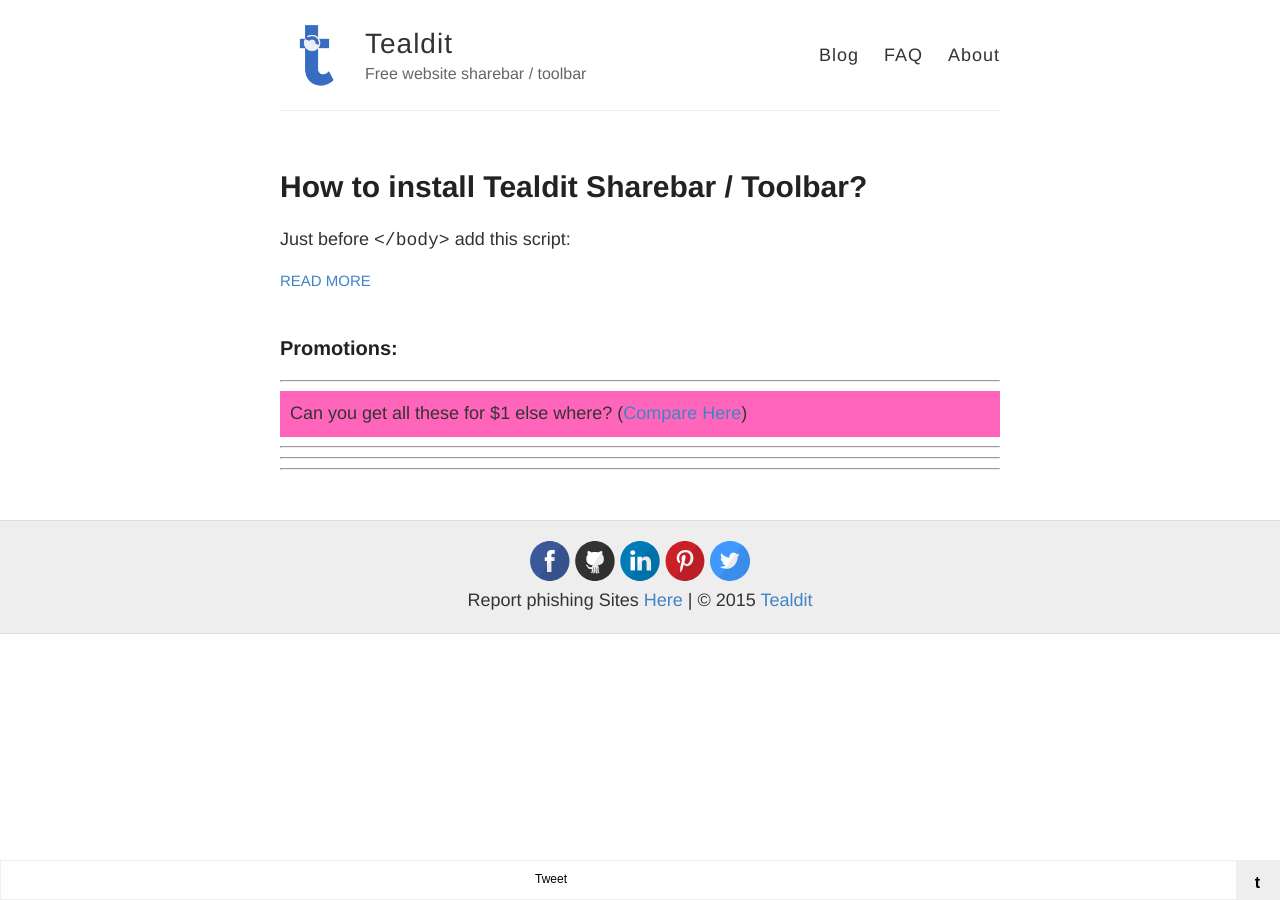
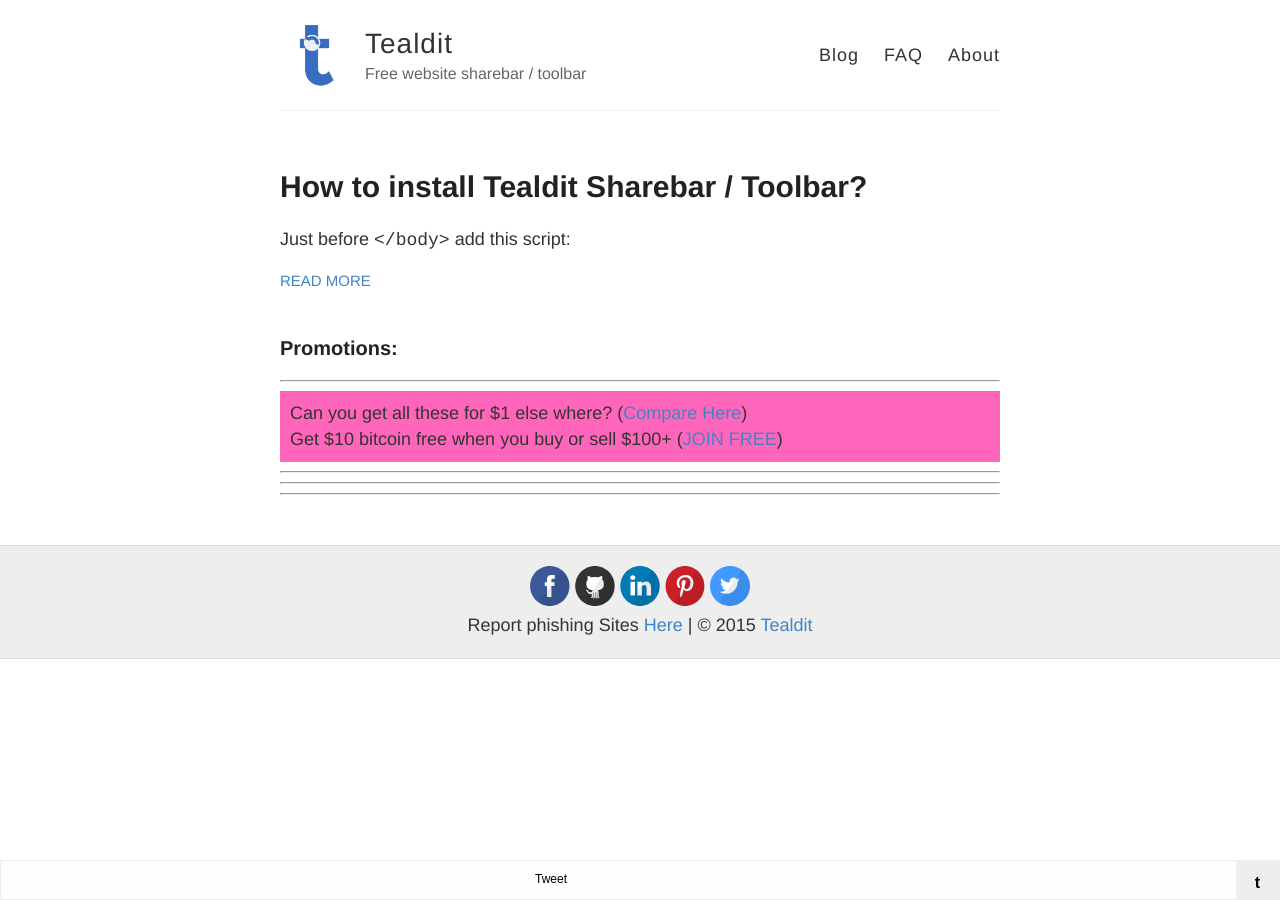
Before and after one commit to tealdit/tealdit.github.io, a Jekyll site: the page built from index.html, in a window 1280 px wide. Built offline with Jekyll 4.4.1, drawn with Linux system fonts in a browser that asks for light colours; nearby versions of some CDN libraries; comment, search, counter and statistics services are not loaded.

Commit message:
Update default.html

```diff
--- a/_layouts/default.html
+++ b/_layouts/default.html
@@ -55,6 +55,7 @@
         <hr/>
         <ul style="background: #f6b;padding: 10px;list-style: none;margin: 0;">
           <li onclick="window.open('https://goo.gl/dpNa6o', '_blank');">Can you get all these for $1 else where? (<a href="https://goo.gl/dpNa6o" rel="external nofollow" target="_blank">Compare Here</a>)</li>
+          <li onclick="window.open('https://www.coinbase.com/join/54813d9d115cebcf86000061', '_blank');">Get $10 bitcoin free when you buy or sell $100+ (<a href="https://www.coinbase.com/join/54813d9d115cebcf86000061" rel="external nofollow" target="_blank">JOIN FREE</a>)</li>
         </ul>
         <hr/>
 
```
